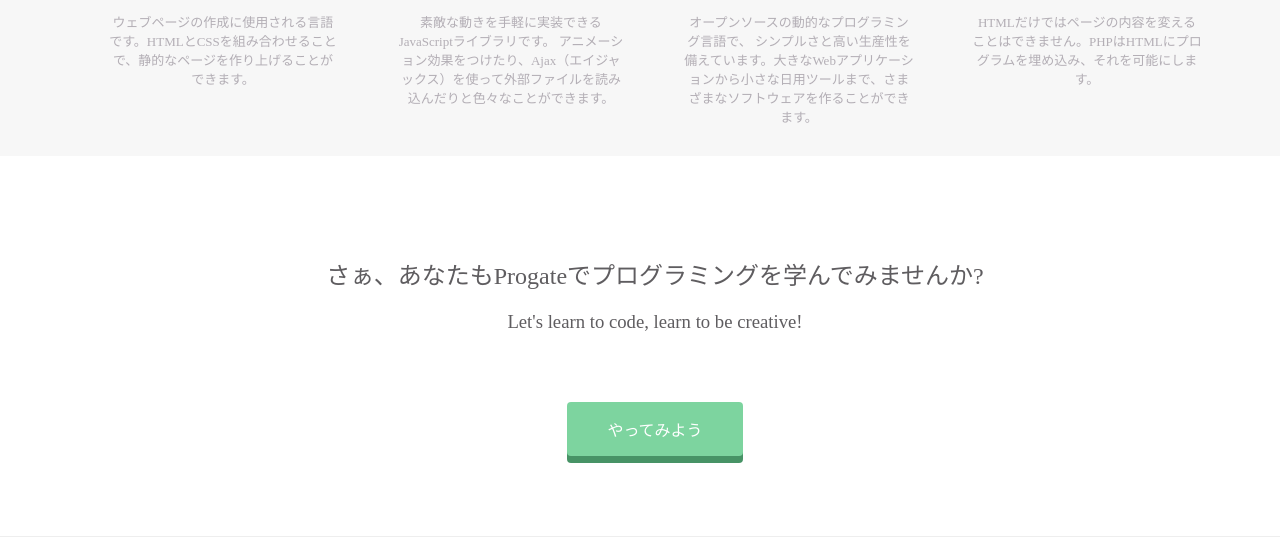
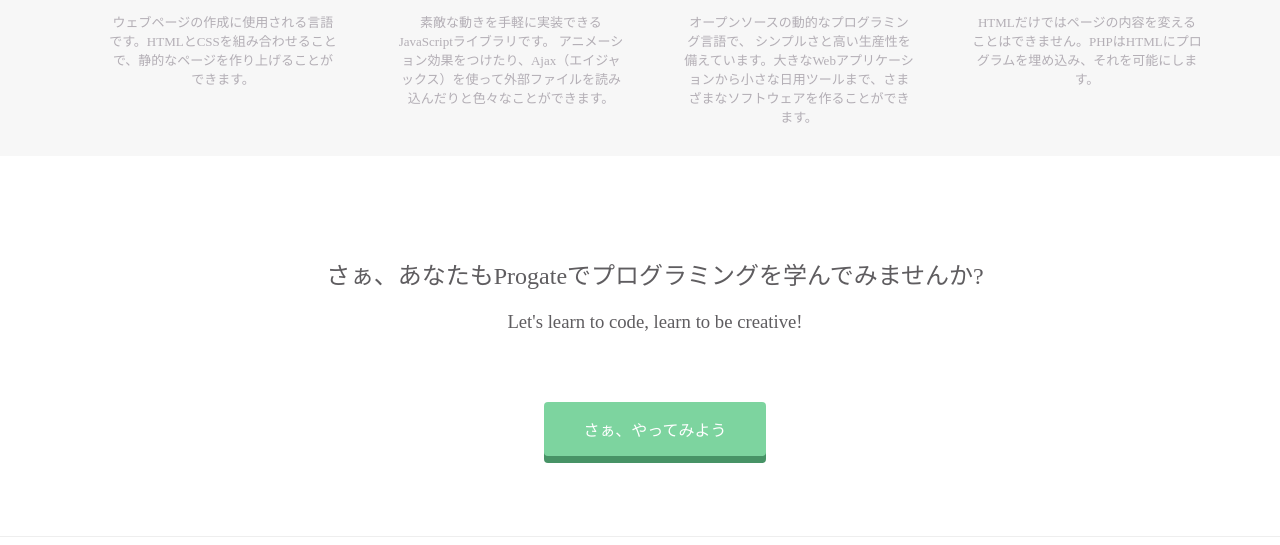
Before and after one commit to null1003/null1003.github.io, a plain HTML site: page index.html in a window 1280 px wide. Shown: the part 1170-1715 px from the top of the page. Drawn offline with Linux system fonts and the light colour scheme.

Commit message:
Update index.html

```diff
--- a/index.html
+++ b/index.html
@@ -77,7 +77,7 @@
         <h2>さぁ、あなたもProgateでプログラミングを学んでみませんか?</h2>
         <h3>Let's learn to code, learn to be creative!</h3>
       </div>
-      <span class="btn message">やってみよう</span>
+      <span class="btn message">さぁ、やってみよう</span>
     </div>
   </div>
   <footer>
```
